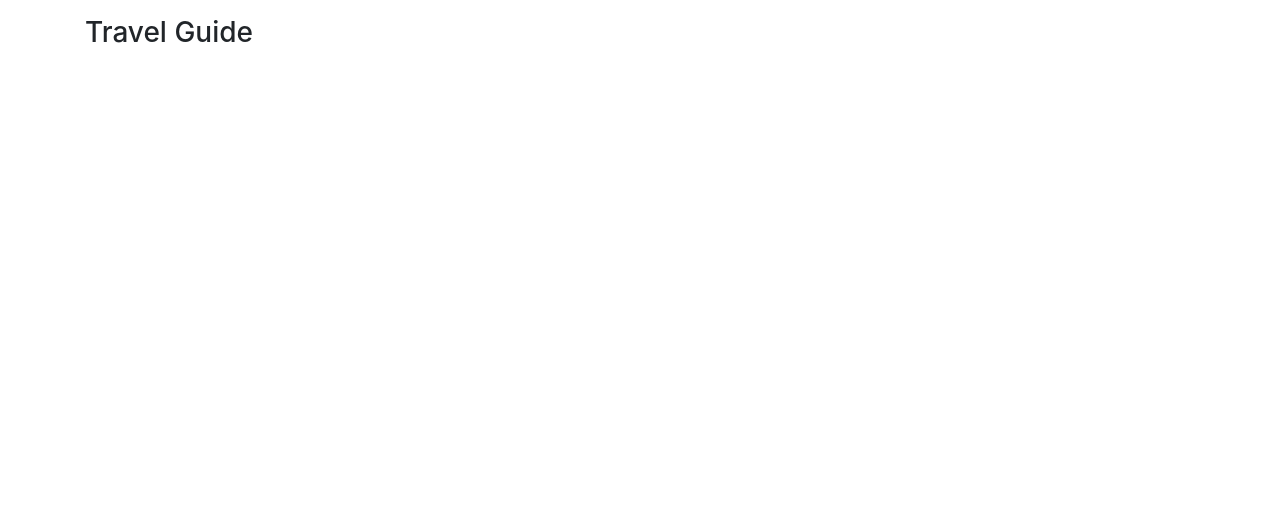
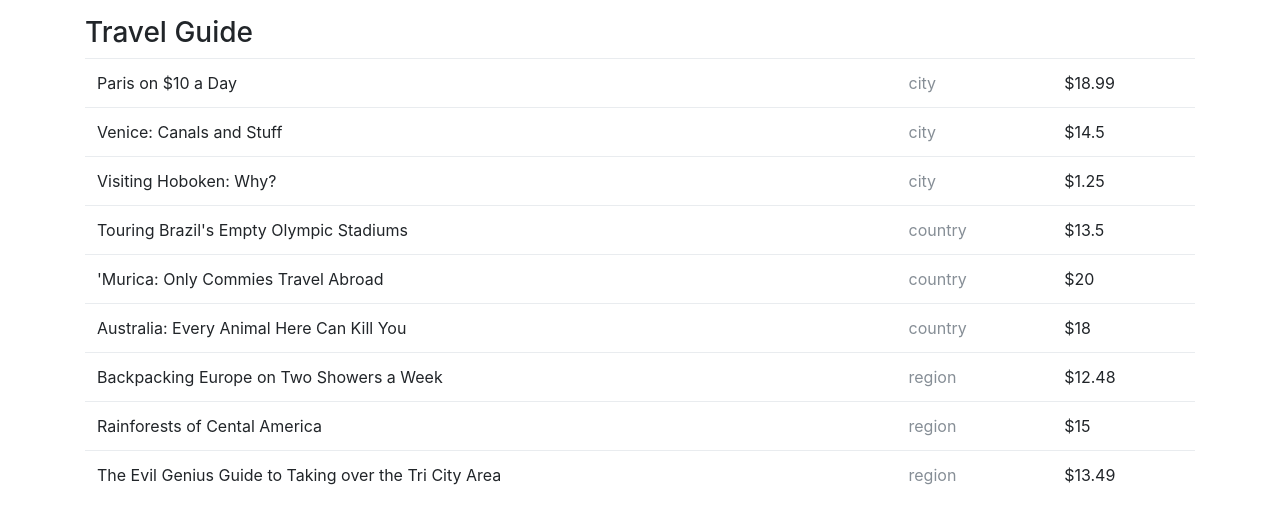
Before and after one commit to kenziebottoms/nss-front-05-travel, a plain HTML site: page index.html in a window 1280 px wide. Drawn offline with nearby package versions, Linux system fonts and the light colour scheme; some packages are replaced by stand-ins of ours.

Commit message:
step one complete

```diff
--- a/app/ctrl/book.js
+++ b/app/ctrl/book.js
@@ -1,4 +1,9 @@
 "use strict";
 
-angular.module("guide").controller("BookCtrl", function($scope) {
+angular.module("guide").controller("BookCtrl", function($scope, $q, $http) {
+    $q((resolve, reject) => {
+        $http.get("/data/guides.json").then(response => {
+            $scope.guides = response.data.guides;
+        })
+    });
 });
--- a/partials/guide-list.html
+++ b/partials/guide-list.html
@@ -1,5 +1,7 @@
-<table>
-    <tr ng-repeat="guide in guides">
-        <td>{{guide}}</td>
+<table class="table">
+    <tr ng-repeat="guide in guides" class="my-5">
+        <td>{{guide.title}}</td>
+        <td class="text-muted">{{guide.type}}</td>
+        <td>${{guide.price}}</td>
     </tr>
 </table>
```
Also changed, not shown: 1 other file.
